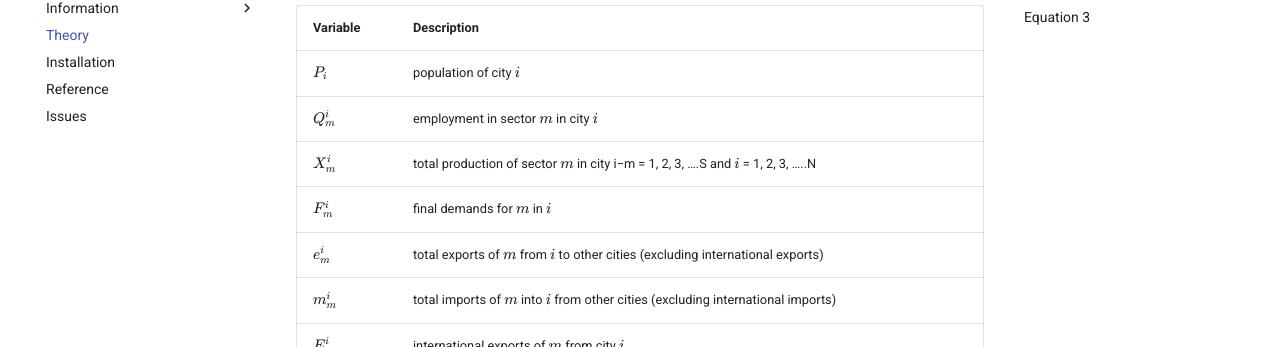
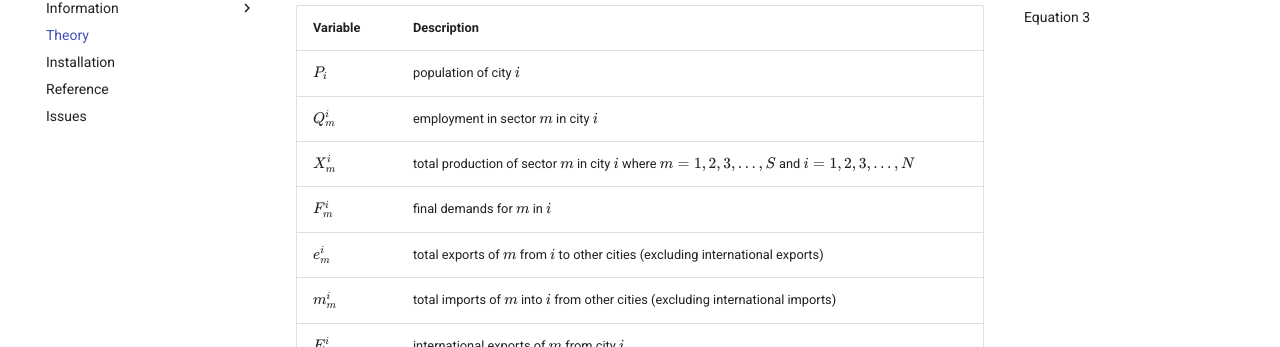
Before and after one commit to griff-rees/estios, an MkDocs documentation site: the page built from docs/theory.md, in a window 1280 px wide and 1400 px high. Shown: the part 175-522 px from the top of the window. Built offline with MkDocs 1.6.1 and Material for MkDocs 9.7.7, drawn with Linux system fonts in a browser that asks for light colours; nearby versions of some CDN libraries; comment, search, counter and statistics services are not loaded; some of the changed text lies outside the part shown.

Commit message:
Fix * variables in Equation 3 section of docs/theory.md.

```diff
--- a/docs/theory.md
+++ b/docs/theory.md
@@ -4,7 +4,7 @@
 | --------   | ------------------------|
 | $P_i$      |  population of city $i$   |
 | $Q_m^i$    |  employment in sector $m$ in city $i$ |
-| $X_m^i$    |  total production of sector $m$ in city i−m = 1, 2, 3, ….S and $i$ = 1, 2, 3, …..N |
+| $X_m^i$    |  total production of sector $m$ in city $i$ where $m = 1, 2, 3, …, S$ and $i = 1, 2, 3, …, N$ |
 | $F_m^i$    |  final demands for $m$ in $i$ |
 | $e_m^i$    |  total exports of $m$ from $i$ to other cities (excluding international exports) |
 | $m_m^i$    |  total imports of $m$ into $i$ from other cities (excluding international imports) |
@@ -42,7 +42,7 @@
 As definied above, $X_m^i$ is the total production of sector $m$ in city $i$, and we can estimate that from national totals with
 
 $$
-X_m^i = X_*^m ∗ Q_m^i / Q_*^m
+X_m^i = X_*^m * Q_m^i / Q_{*}^m
 $$
 
-where $X_m^∗$ and $Q_*^m$ are the macro equivalents to estimate with respect to (so far, $X_∗^m$ and $Q_*^m$ are national levels of production and employment respectively).
+where $X_*^m$ and $Q_*^m$ are the macro equivalents to estimate with respect to (so far, $X_*^m$ and $Q_*^m$ are national levels of production and employment respectively).
```
